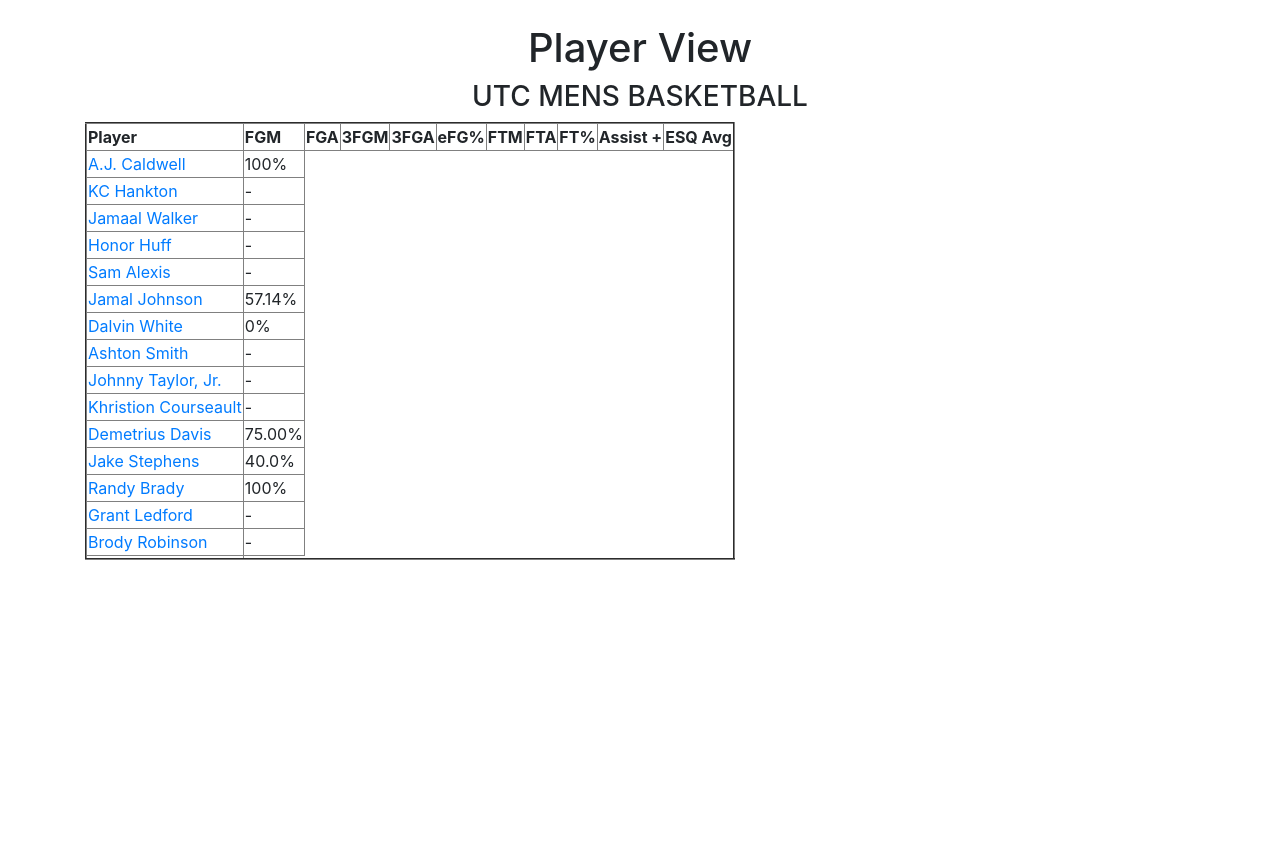
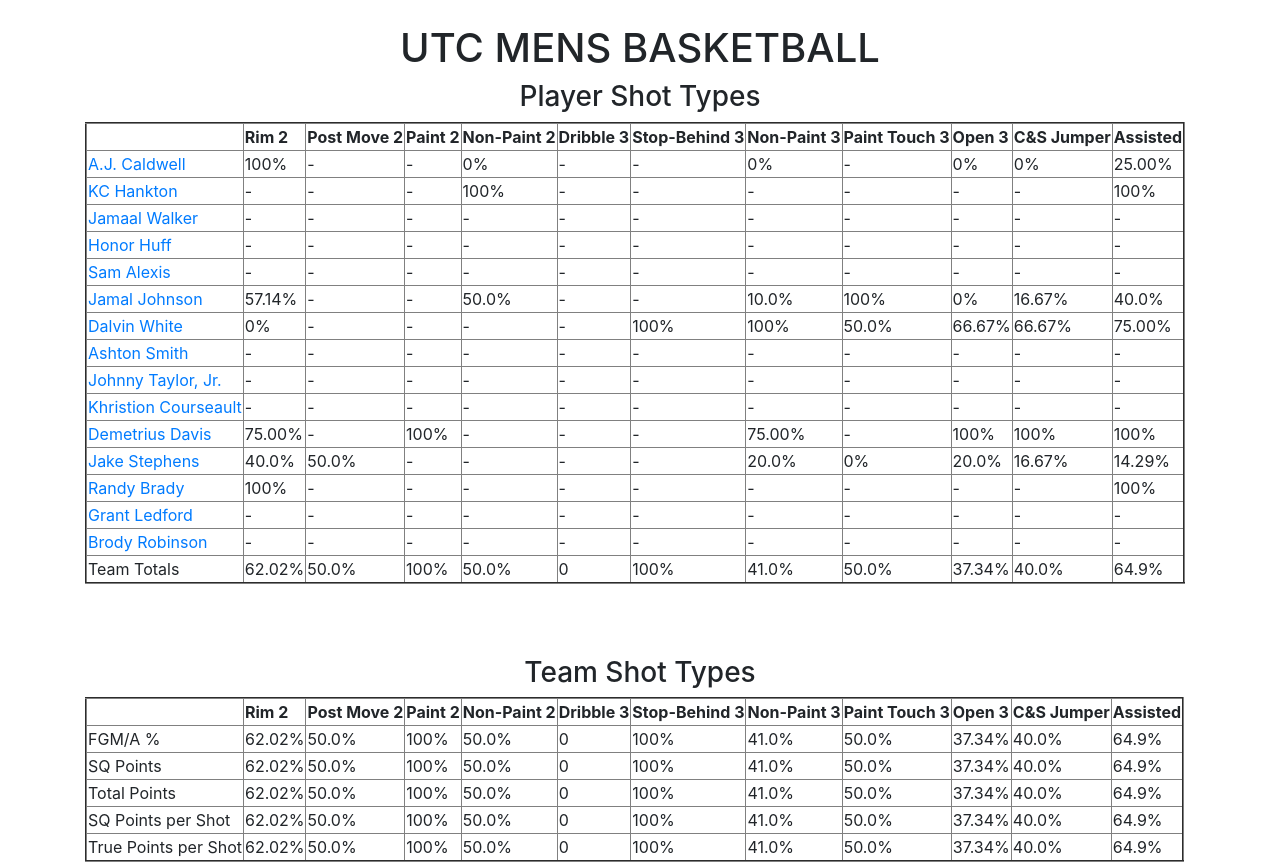
Before and after one commit to AndresCavalie/UTC_MONEYBALL, a Flask app: page /shot_types in a window 1280 px wide. Shown: the part 56-918 px from the top of the page. Before the commit the page ends 616 px from the top, so only its background shows below. Run offline with Flask 2, Linux system fonts and the light colour scheme; a user stored in the database is signed in; data comes from the database, SQL or seed files in the repository; some libraries are stand-ins or nearby versions.

Commit message:
all player shot types complete

```diff
--- a/website/static/index.js
+++ b/website/static/index.js
@@ -49,7 +49,19 @@ function enterSearch(searchId){
   console.log("HIT")
 }
 
-function enterPlayer(playerId,fgm,fga,fgm3,fga3,efg,ftm,fta,ftperc,assist,esq){
+function enterPlayer(playerId){
+  fetch("/enter_shot_types_single", {
+    method: "POST",
+    body: JSON.stringify({playerId:playerId}),
+  })
+
+  .then((_res) => {
+    window.location.href = "/shot_types_single";
+  });
+  console.log("HIT")
+}
+
+function enterPlayerdep(playerId,fgm,fga,fgm3,fga3,efg,ftm,fta,ftperc,assist,esq){
   fetch("/enter_basic_player_single", {
     method: "POST",
     body: JSON.stringify({playerId:playerId, fgm:fgm , fga:fga, fgm3:fgm3, fga3:fga3, efg:efg,ftm:ftm, fta:fta, ftperc:ftperc, assist:assist, esq:esq}),
--- a/website/templates/basic_player.html
+++ b/website/templates/basic_player.html
@@ -40,7 +40,7 @@
       {%set esqb = esq[i] %}
       {%endif%}
 
-    <td><a href = ""onClick="enterPlayer({{players[i].id}}, {{fgm[i]}}, {{fga[i]}}, {{fgm3[i]}}, {{fga3[i]}} ,  {{efgb}} , {{ftm[i]}}, {{fta[i]}}, {{ftpercb}} ,{{assist[i]}}, {{esqb}})">{{players[i].name}}</a></td>
+    <td><a href = ""onClick="enterPlayerdep({{players[i].id}}, {{fgm[i]}}, {{fga[i]}}, {{fgm3[i]}}, {{fga3[i]}} ,  {{efgb}} , {{ftm[i]}}, {{fta[i]}}, {{ftpercb}} ,{{assist[i]}}, {{esqb}})">{{players[i].name}}</a></td>
     <td>{{fgm[i]}}</td>
     <td>{{fga[i]}}</td>
     <td>{{fgm3[i]}}</td>
--- a/website/templates/shot_types.html
+++ b/website/templates/shot_types.html
@@ -1,23 +1,25 @@
 {%extends "base.html"%} {% block title%}Home{%endblock%} {%block content%}
 </br>
-<h1 align="center">Player View</h1>
-<h3 align="center">UTC MENS BASKETBALL</h3>
+<h1 align="center">UTC MENS BASKETBALL</h1>
+<h3 align="center">Player Shot Types</h3>
+
 
 
 
 <table border = "2em">
   <tr>
-    <th>Player</th>
-    <th>FGM</th>
-    <th>FGA</th>
-    <th>3FGM</th>
-    <th>3FGA</th>
-    <th>eFG%</th>
-    <th>FTM</th>
-    <th>FTA</th>
-    <th>FT%</th>
-    <th>Assist +</th>
-    <th>ESQ Avg</th>
+    <th></th>
+    <th>Rim 2</th>
+    <th>Post Move 2</th>
+    <th>Paint 2</th>
+    <th>Non-Paint 2</th>
+    <th>Dribble 3</th>
+    <th>Stop-Behind 3</th>
+    <th>Non-Paint 3</th>
+    <th>Paint Touch 3</th>
+    <th>Open 3</th>
+    <th>C&#38;S Jumper</th>
+    <th>Assisted</th>
   </tr>
 
   {%for i in range(0,(players | length))%}
@@ -25,15 +27,141 @@
 
   <tr>
 
+    <td><a href = ""onClick="enterPlayer({{players[i].id}})">{{players[i].name}}</a></td>
+    {%for j in range(0,(stats | length))%}
+    <td>{{stats[j][i]}}</td>
+    {%endfor%}
 
-    <td><a href = ""onClick="enterPlayer({{players[i].id}})">{{players[i].name}}</a></td>
-    <td>{{data[0][0][i]}}</td>
 
   </tr>
 
   {%endfor%}
   <tr>
-    <td>{{s_rim2}}</td>
+    <td>Team Totals</td>
+    {%for i in range(0,(sums | length))%}
+    <td>{{sums[i]}}</td>
+    {%endfor%}
+    <!--<td>{{sums[1]}}</td>
+    <td>{{sums[2]}}</td>
+    <td>{{sums[3]}}</td>
+    <td>{{sums[4]}}</td>
+    <td>{{sums[5]}}</td>
+    <td>{{sums[6]}}</td>
+    <td>{{sums[7]}}</td>
+    <td>{{sums[8]}}</td>
+    <td>{{sums[9]}}</td>
+    <td>{{sums[10]}}</td>-->
   </tr>
 </table>
+</br>
+</br>
+</br>
+
+
+
+
+
+
+
+
+
+
+
+
+
+
+
+
+
+<h3 align="center">Team Shot Types</h3>
+<table border = "2em">
+    <tr>
+      <th></th>
+      <th>Rim 2</th>
+      <th>Post Move 2</th>
+      <th>Paint 2</th>
+      <th>Non-Paint 2</th>
+      <th>Dribble 3</th>
+      <th>Stop-Behind 3</th>
+      <th>Non-Paint 3</th>
+      <th>Paint Touch 3</th>
+      <th>Open 3</th>
+      <th>C&#38;S Jumper</th>
+      <th>Assisted</th>
+    </tr>
+
+
+    <tr>
+
+
+      <td>FGM/A %</td>
+      {%for i in range(0,(stats | length))%}
+    <td>{{sums[i]}}</td>
+    {%endfor%}
+
+
+    </tr>
+
+
+    <tr>
+      <td>SQ Points</td>
+      <td>{{sums[0]}}</td>
+      <td>{{sums[1]}}</td>
+      <td>{{sums[2]}}</td>
+      <td>{{sums[3]}}</td>
+      <td>{{sums[4]}}</td>
+      <td>{{sums[5]}}</td>
+      <td>{{sums[6]}}</td>
+      <td>{{sums[7]}}</td>
+      <td>{{sums[8]}}</td>
+      <td>{{sums[9]}}</td>
+      <td>{{sums[10]}}</td>
+    </tr>
+
+    <tr>
+        <td>Total Points</td>
+        <td>{{sums[0]}}</td>
+        <td>{{sums[1]}}</td>
+        <td>{{sums[2]}}</td>
+        <td>{{sums[3]}}</td>
+        <td>{{sums[4]}}</td>
+        <td>{{sums[5]}}</td>
+        <td>{{sums[6]}}</td>
+        <td>{{sums[7]}}</td>
+        <td>{{sums[8]}}</td>
+        <td>{{sums[9]}}</td>
+        <td>{{sums[10]}}</td>
+      </tr>
+
+      <tr>
+        <td> SQ Points per Shot</td>
+        <td>{{sums[0]}}</td>
+        <td>{{sums[1]}}</td>
+        <td>{{sums[2]}}</td>
+        <td>{{sums[3]}}</td>
+        <td>{{sums[4]}}</td>
+        <td>{{sums[5]}}</td>
+        <td>{{sums[6]}}</td>
+        <td>{{sums[7]}}</td>
+        <td>{{sums[8]}}</td>
+        <td>{{sums[9]}}</td>
+        <td>{{sums[10]}}</td>
+      </tr>
+
+      <tr>
+        <td> True Points per Shot</td>
+        <td>{{sums[0]}}</td>
+        <td>{{sums[1]}}</td>
+        <td>{{sums[2]}}</td>
+        <td>{{sums[3]}}</td>
+        <td>{{sums[4]}}</td>
+        <td>{{sums[5]}}</td>
+        <td>{{sums[6]}}</td>
+        <td>{{sums[7]}}</td>
+        <td>{{sums[8]}}</td>
+        <td>{{sums[9]}}</td>
+        <td>{{sums[10]}}</td>
+      </tr>
+
+  </table>
 {%endblock%}
--- a/website/views.py
+++ b/website/views.py
@@ -127,87 +127,46 @@ def basic_player():
 @views.route('/shot_types', methods=['GET','POST'])
 @login_required
 def shot_types():
-    # players = db.session.query(Player).join(Search).filter(Search.user_id == User.id).all()
     players = db.session.query(Player).all()
 
-    s_shotlist = 0
-    s_shotlist_shooters = 0
-
-    s_postmove2 = 0
-    s_postmove2_shooters_shooters = 0
-
-    s_paint2 = 0
-    s_paint2_shooters = 0
-
-    s_nonpaint2 = 0
-    s_nonpaint2_shooters = 0
-
-    s_dribble3 = 0
-    s_dribble3_shooters = 0
-
-    s_stopbehind3 = 0
-    s_stopbehind3_shooters = 0
-
-    s_nonpaint3 = 0
-    s_nonpaint3_shooters = 0
-
-    s_painttouch3 = 0
-    s_painttouch3_shooters = 0
-
-    s_open3 = 0
-    s_open3_shooters = 0
-
-    s_csjumper = 0
-    s_csjumper_shooters = 0
-
-    s_assisted = 0
-    s_assisted_shooters = 0
-
-    shotlist = []
-    postmove2 = []
-    paint2 = []
-    nonpaint2 = []
-    dribble3 = []
-    stopbehind3 = []
-    nonpaint3 = []
-    painttouch3 = []
-    open3 = []
-    csjumper = []
-    assisted = []
-
-    shot_type_list = []
     shot_name_list = []
 
-    shot_type_list.append(shotlist)
     shot_name_list.append("R2")
-    shot_type_list.append(postmove2)
     shot_name_list.append("PM2")
-    shot_type_list.append(paint2)
     shot_name_list.append("PT2")
-    shot_type_list.append(nonpaint2)
     shot_name_list.append("NP2")
-    shot_type_list.append(dribble3)
     shot_name_list.append("D3")
-    shot_type_list.append(stopbehind3)
     shot_name_list.append("SB3")
-    shot_type_list.append(nonpaint3)
     shot_name_list.append("NP3")
-    shot_type_list.append(painttouch3)
     shot_name_list.append("PT3")
+    # 3 is added to the loop for the three types of shots whose queries do not follow same format
 
-    data = []
-    for i in range(len(shot_type_list)):
-        shot = shot_name_list[i]
+    shot_players = []
+    shot_sums = []
+    for i in range(len(shot_name_list)+3):
+        if i<8:
+            shot = shot_name_list[i]
         shotlist = []
         shootersum = 0
         totalshooters = 0
         for player in players:
             getcontext().prec = 6
-            make = Decimal(db.session.query(Possession).filter(and_(Possession.shooter==player.id,Possession.result=="Make",Possession.shot==shot)).count())
-            miss = Decimal(db.session.query(Possession).filter(and_(Possession.shooter==player.id,Possession.result=="Miss",Possession.shot==shot)).count())
+
+            if i<8:
+                make = Decimal(db.session.query(Possession).filter(and_(Possession.shooter==player.id,Possession.result=="Make",Possession.shot==shot)).count())
+                miss = Decimal(db.session.query(Possession).filter(and_(Possession.shooter==player.id,Possession.result=="Miss",Possession.shot==shot)).count())
+            if i == 8:
+                make = Decimal(db.session.query(Possession).filter(and_(Possession.shooter==player.id,Possession.result=="Make",Possession.open3==1)).count())
+                miss = Decimal(db.session.query(Possession).filter(and_(Possession.shooter==player.id,Possession.result=="Miss",Possession.open3==1)).count())
+            if i == 9:
+                make = Decimal(db.session.query(Possession).filter(and_(Possession.shooter==player.id,Possession.result=="Make",Possession.csjumper==1)).count())
+                miss = Decimal(db.session.query(Possession).filter(and_(Possession.shooter==player.id,Possession.result=="Miss",Possession.csjumper==1)).count())
+            if i == 10:
+                make = Decimal(db.session.query(Possession).filter(and_(Possession.shooter==player.id,Possession.result=="Make",Possession.assist==1)).count())
+                miss = Decimal(db.session.query(Possession).filter(and_(Possession.shooter==player.id,Possession.result=="Miss",Possession.assist==1)).count())
             if (make+miss)!=0:
 
-                perc = make/(make+miss)*Decimal(100)
+                perc = make /(make+miss)*Decimal(100)
                 getcontext().prec = 4
                 perc_round = perc+Decimal(0)
                 shotlist.append(str(perc_round)+"%")
@@ -221,21 +180,83 @@ def shot_types():
         if totalshooters != 0:
             shootersum = Decimal(shootersum)/Decimal(totalshooters)
             shootersum = str(shootersum)+"%"
-        datainner = []
-        datainner.append(shotlist)
-        datainner.append(shootersum)
 
-        data.append(datainner)
+        shot_players.append(shotlist)
+        shot_sums.append(shootersum)
+
+    return render_template("shot_types.html", user=current_user, players=players, stats = shot_players, sums = shot_sums)
+
+@views.route('/shot_types_single', methods=['GET','POST'])
+@login_required
+def shot_types_single():
+
+    playerid = session['player']
+    player = Player.query.get(playerid)
+    players = db.session.query(Player).all()
+
+    shot_name_list = []
+
+    shot_name_list.append("R2")
+    shot_name_list.append("PM2")
+    shot_name_list.append("PT2")
+    shot_name_list.append("NP2")
+    shot_name_list.append("D3")
+    shot_name_list.append("SB3")
+    shot_name_list.append("NP3")
+    shot_name_list.append("PT3")
+    # 3 is added to the loop for the three types of shots whose queries do not follow same format
+
+    shot_players = []
+    shot_sums = []
+    for i in range(len(shot_name_list)+3):
+        if i<8:
+            shot = shot_name_list[i]
+        shotlist = []
+        shootersum = 0
+        totalshooters = 0
+
+        for game in player.games:
+            getcontext().prec = 6
+
+            if i<8:
+                make = Decimal(db.session.query(Possession).filter(and_(Possession.shooter==player.id,Possession.result=="Make",Possession.shot==shot,Possession.game_id==game.id)).count())
+                miss = Decimal(db.session.query(Possession).filter(and_(Possession.shooter==player.id,Possession.result=="Miss",Possession.shot==shot,Possession.game_id==game.id)).count())
+            if i == 8:
+                make = Decimal(db.session.query(Possession).filter(and_(Possession.shooter==player.id,Possession.result=="Make",Possession.open3==1,Possession.game_id==game.id)).count())
+                miss = Decimal(db.session.query(Possession).filter(and_(Possession.shooter==player.id,Possession.result=="Miss",Possession.open3==1,Possession.game_id==game.id)).count())
+            if i == 9:
+                make = Decimal(db.session.query(Possession).filter(and_(Possession.shooter==player.id,Possession.result=="Make",Possession.csjumper==1,Possession.game_id==game.id)).count())
+                miss = Decimal(db.session.query(Possession).filter(and_(Possession.shooter==player.id,Possession.result=="Miss",Possession.csjumper==1,Possession.game_id==game.id)).count())
+            if i == 10:
+                make = Decimal(db.session.query(Possession).filter(and_(Possession.shooter==player.id,Possession.result=="Make",Possession.assist==1,Possession.game_id==game.id)).count())
+                miss = Decimal(db.session.query(Possession).filter(and_(Possession.shooter==player.id,Possession.result=="Miss",Possession.assist==1,Possession.game_id==game.id)).count())
+            if (make+miss)!=0:
+
+                perc = make /(make+miss)*Decimal(100)
+                getcontext().prec = 4
+                perc_round = perc+Decimal(0)
+                shotlist.append(str(perc_round)+"%")
+                shootersum += perc
+                totalshooters += 1
+            else:
+                shotlist.append("-")
+
+
+        getcontext().prec = 4
+        if totalshooters != 0:
+            shootersum = Decimal(shootersum)/Decimal(totalshooters)
+            shootersum = str(shootersum)+"%"
+
+        shot_players.append(shotlist)
+
+        if shootersum == 0:
+            shootersum = '-'
+        shot_sums.append(shootersum)
 
 
 
+    return render_template("shot_types_single.html", user=current_user, player=player, games = player.games, stats = shot_players, sums = shot_sums)
 
-
-
-    return render_template("shot_types.html",
-                           user=current_user,
-                           players=players,
-                           data=data)
 
 @views.route('/games', methods=['GET','POST'])
 @login_required
@@ -542,9 +563,8 @@ def basic_player_single():
     ftperc = []
     assist = []
     esq = []
-    games = player.games
 
-    for game in games:
+    for game in player.games:
 
         getcontext().prec = 3
         fgm_ = Decimal(db.session.query(Possession).filter(and_(game.id==Possession.game_id,Possession.shooter==player.id,Possession.result=="Make")).count())
@@ -606,7 +626,7 @@ def basic_player_single():
 
 
 
-    return render_template("basic_player_single.html",user=current_user, games = games , player=player, fgm = fgm , fga = fga, fgm3 = fgm3 , fga3 =fga3, efg=efg, ftm=ftm, fta=fta, ftperc = ftperc, assist = assist, esq = esq,
+    return render_template("basic_player_single.html",user=current_user, games = player.games , player=player, fgm = fgm , fga = fga, fgm3 = fgm3 , fga3 =fga3, efg=efg, ftm=ftm, fta=fta, ftperc = ftperc, assist = assist, esq = esq,
                            fgm_s = fgm_s , fga_s = fga_s, fgm3_s = fgm3_s , fga3_s =fga3_s, efg_s=efg_s, ftm_s=ftm_s, fta_s=fta_s, ftperc_s = ftperc_s, assist_s = assist_s, esq_s = esq_s
                            )
 
@@ -669,3 +689,16 @@ def enter_basic_player_single():
         player=Player.query.get(playerid)
 
         return redirect(url_for('views.basic_player_single'))
+
+
+
+
+@views.route('/enter_shot_types_single', methods=["POST"])
+def enter_shot_types_single():
+    print("hello")
+    data = json.loads(request.data)
+    playerid = data['playerId']
+    print(playerid)
+    session['player'] = playerid
+
+    return redirect(url_for('views.shot_types_single'))
```
Also changed, not shown: website/templates/shot_types_player.html (deleted, +0 -85 lines), website/templates/shot_types_single.html (added, +62 -0 lines).
